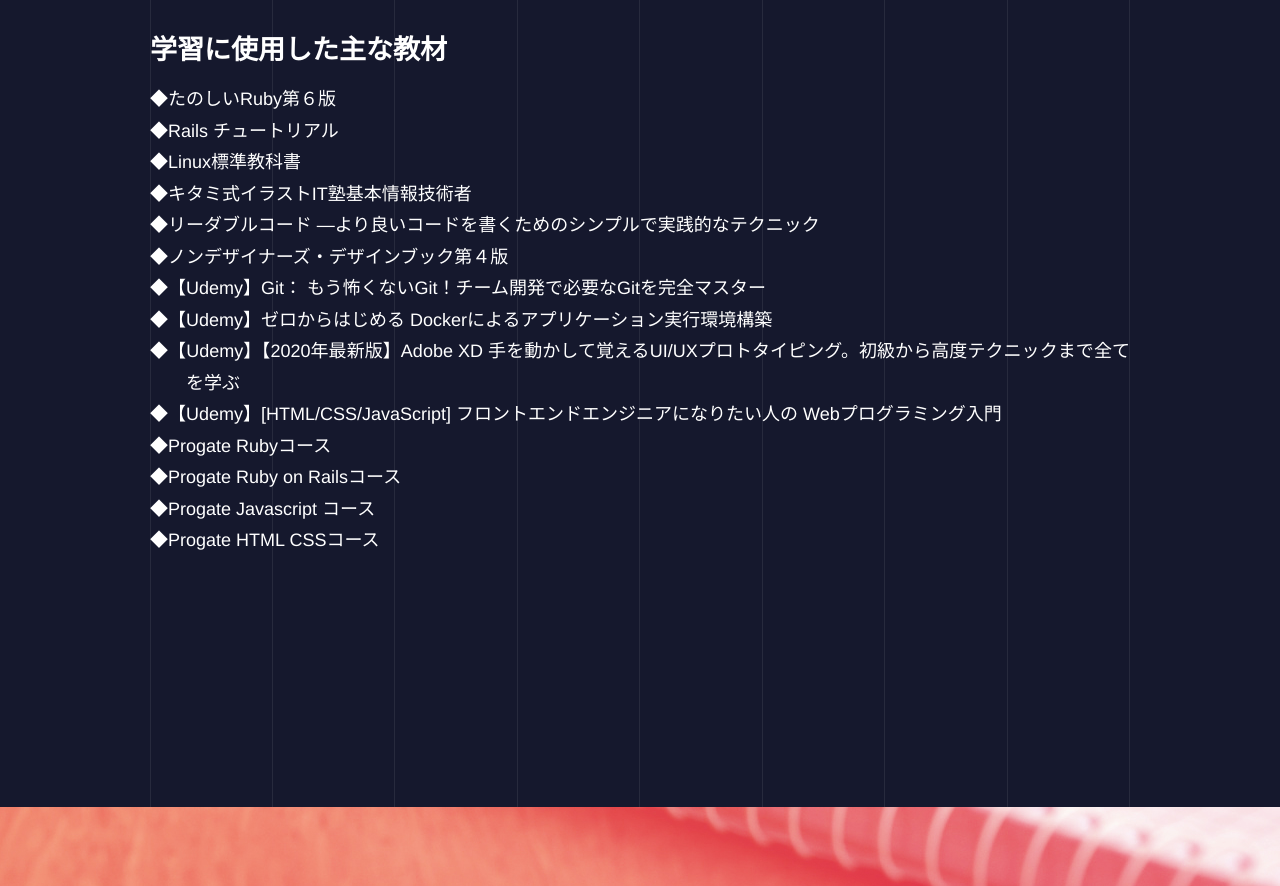
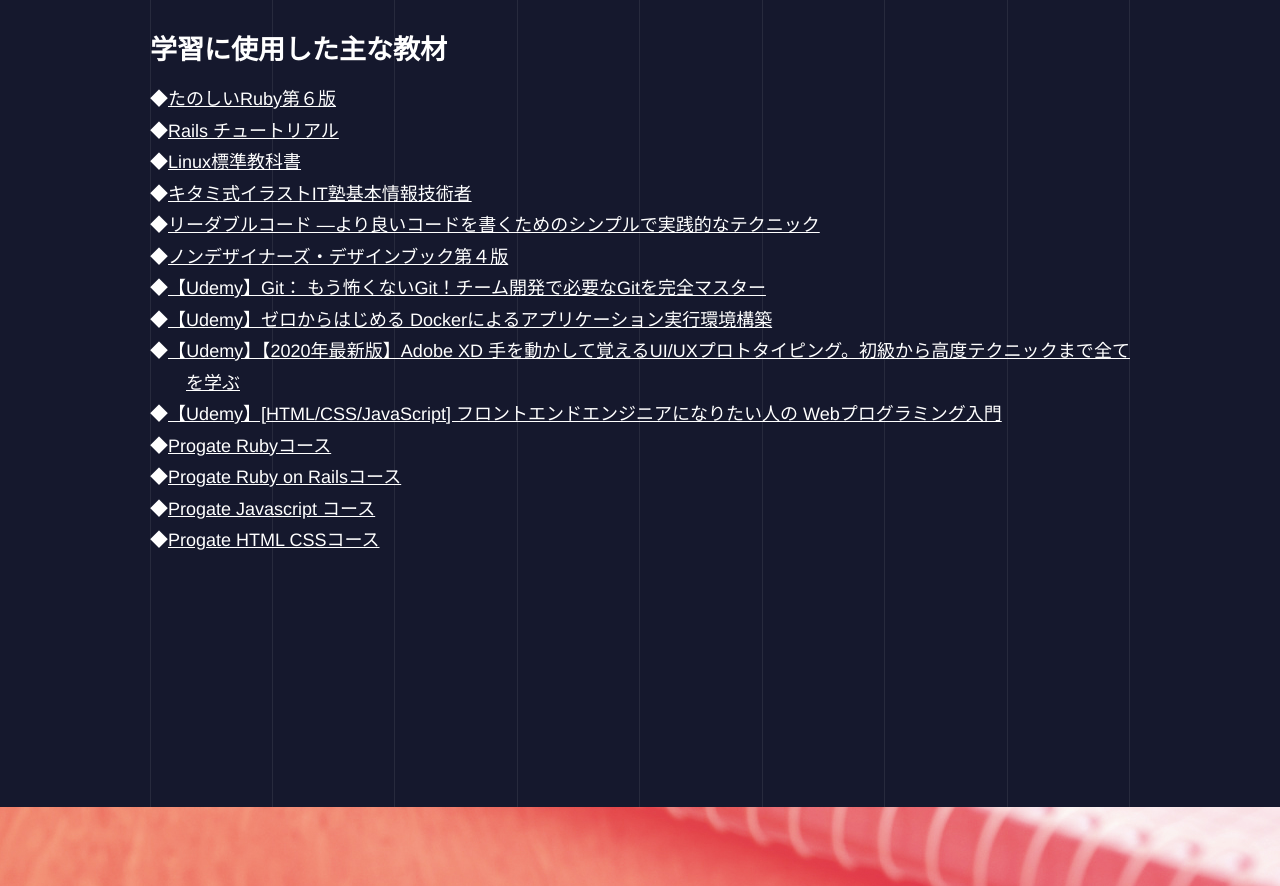
Before and after one commit to umuri99/portfolio, a plain HTML site: page index.html in a window 1280 px wide. Shown: the part 4122-5008 px from the top of the page. Drawn offline with nearby package versions, Linux system fonts and the light colour scheme; a web font is replaced by a local one.

Commit message:
学習に使用した教材一覧のaタグにアンダーライン追加

```diff
--- a/index.html
+++ b/index.html
@@ -161,20 +161,20 @@
 
           <h3>学習に使用した主な教材</h3>
           <ul class="reference_list diamond_list">
-            <li><a href="https://tanoshiiruby.github.io/6/index.html" rel="nofollow" target="_blank">たのしいRuby第６版</a></li>
-            <li><a href="https://railstutorial.jp/" rel="nofollow" target="_blank">Rails チュートリアル</a></li>
-            <li><a href="https://linuc.org/textbooks/linux/" rel="nofollow" target="_blank">Linux標準教科書</a></li>
-            <li><a href="www.amazon.co.jp/dp/4297117819" rel="nofollow" target="_blank">キタミ式イラストIT塾基本情報技術者</a></li>
-            <li><a href="www.amazon.co.jp/dp/4873115655" rel="nofollow" target="_blank">リーダブルコード ―より良いコードを書くためのシンプルで実践的なテクニック</a></li>
-            <li><a href="" rel="nofollow" target="_blank">ノンデザイナーズ・デザインブック第４版</a></li>
-            <li><a href="https://www.udemy.com/course/unscared_git/" rel="nofollow" target="_blank">【Udemy】Git： もう怖くないGit！チーム開発で必要なGitを完全マスター</a></li>
-            <li><a href="https://www.udemy.com/course/docker-k/" rel="nofollow" target="_blank">【Udemy】ゼロからはじめる Dockerによるアプリケーション実行環境構築</a></li>
-            <li><a href="https://www.udemy.com/course/adobe-xd-uux/" rel="nofollow" target="_blank">【Udemy】【2020年最新版】Adobe XD 手を動かして覚えるUI/UXプロトタイピング。初級から高度テクニックまで全てを学ぶ</a></li>
-            <li><a href="https://www.udemy.com/course/html-css-js/" rel="nofollow" target="_blank">【Udemy】[HTML/CSS/JavaScript] フロントエンドエンジニアになりたい人の Webプログラミング入門</a></li>
-            <li><a href="https://prog-8.com/">Progate Rubyコース</a></li>
-            <li><a href="https://prog-8.com/">Progate Ruby on Railsコース</a></li>
-            <li><a href="https://prog-8.com/">Progate Javascript コース</a></li>
-            <li><a href="https://prog-8.com/">Progate HTML CSSコース</a></li>
+            <li><a class="underline" href="https://tanoshiiruby.github.io/6/index.html" rel="nofollow" target="_blank">たのしいRuby第６版</a></li>
+            <li><a class="underline" href="https://railstutorial.jp/" rel="nofollow" target="_blank">Rails チュートリアル</a></li>
+            <li><a class="underline" href="https://linuc.org/textbooks/linux/" rel="nofollow" target="_blank">Linux標準教科書</a></li>
+            <li><a class="underline" href="www.amazon.co.jp/dp/4297117819" rel="nofollow" target="_blank">キタミ式イラストIT塾基本情報技術者</a></li>
+            <li><a class="underline" href="www.amazon.co.jp/dp/4873115655" rel="nofollow" target="_blank">リーダブルコード ―より良いコードを書くためのシンプルで実践的なテクニック</a></li>
+            <li><a class="underline" href="" rel="nofollow" target="_blank">ノンデザイナーズ・デザインブック第４版</a></li>
+            <li><a class="underline" href="https://www.udemy.com/course/unscared_git/" rel="nofollow" target="_blank">【Udemy】Git： もう怖くないGit！チーム開発で必要なGitを完全マスター</a></li>
+            <li><a class="underline" href="https://www.udemy.com/course/docker-k/" rel="nofollow" target="_blank">【Udemy】ゼロからはじめる Dockerによるアプリケーション実行環境構築</a></li>
+            <li><a class="underline" href="https://www.udemy.com/course/adobe-xd-uux/" rel="nofollow" target="_blank">【Udemy】【2020年最新版】Adobe XD 手を動かして覚えるUI/UXプロトタイピング。初級から高度テクニックまで全てを学ぶ</a></li>
+            <li><a class="underline" href="https://www.udemy.com/course/html-css-js/" rel="nofollow" target="_blank">【Udemy】[HTML/CSS/JavaScript] フロントエンドエンジニアになりたい人の Webプログラミング入門</a></li>
+            <li><a class="underline" href="https://prog-8.com/">Progate Rubyコース</a></li>
+            <li><a class="underline" href="https://prog-8.com/">Progate Ruby on Railsコース</a></li>
+            <li><a class="underline" href="https://prog-8.com/">Progate Javascript コース</a></li>
+            <li><a class="underline" href="https://prog-8.com/">Progate HTML CSSコース</a></li>
           </ul>
 
         </div>
```
